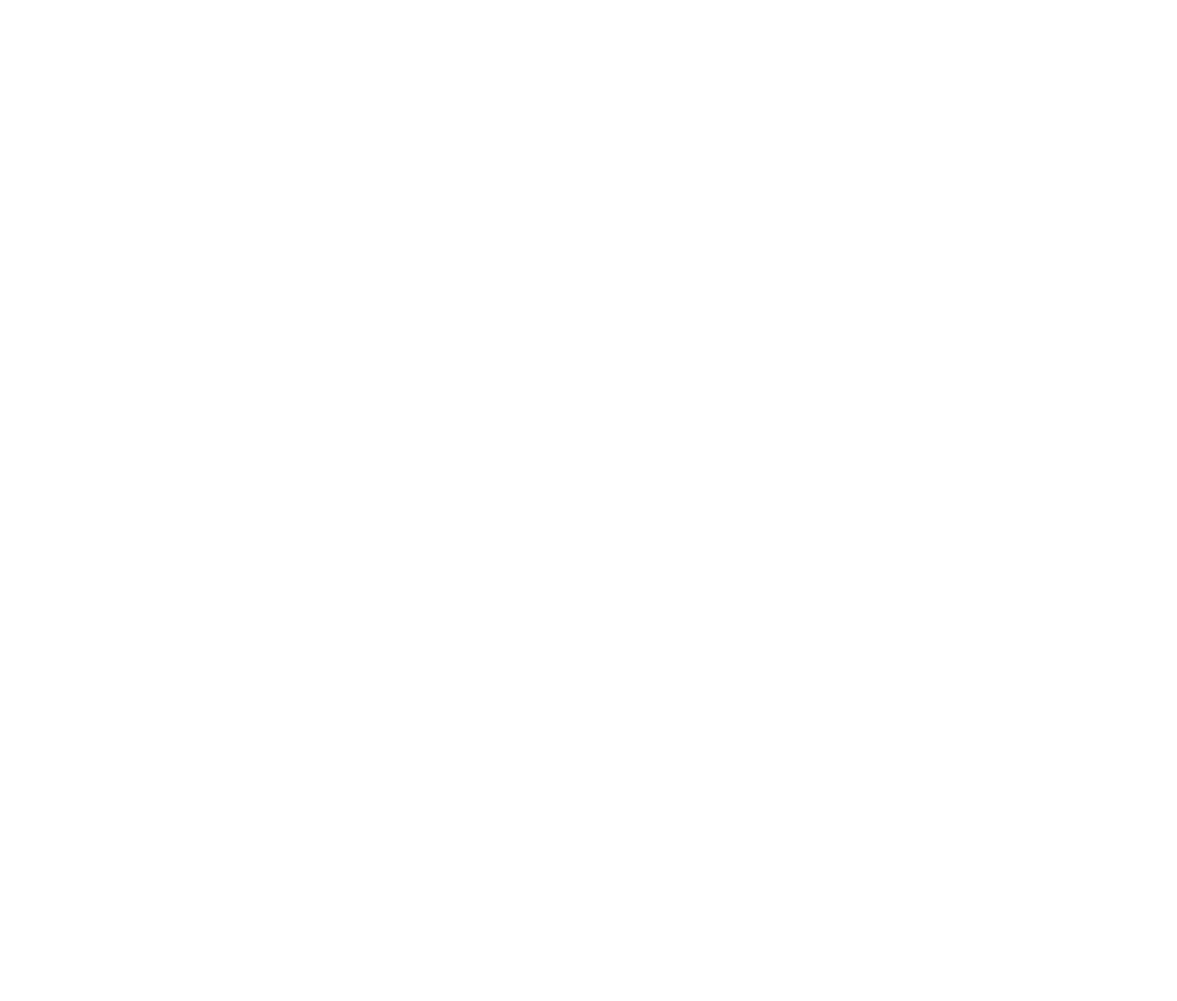
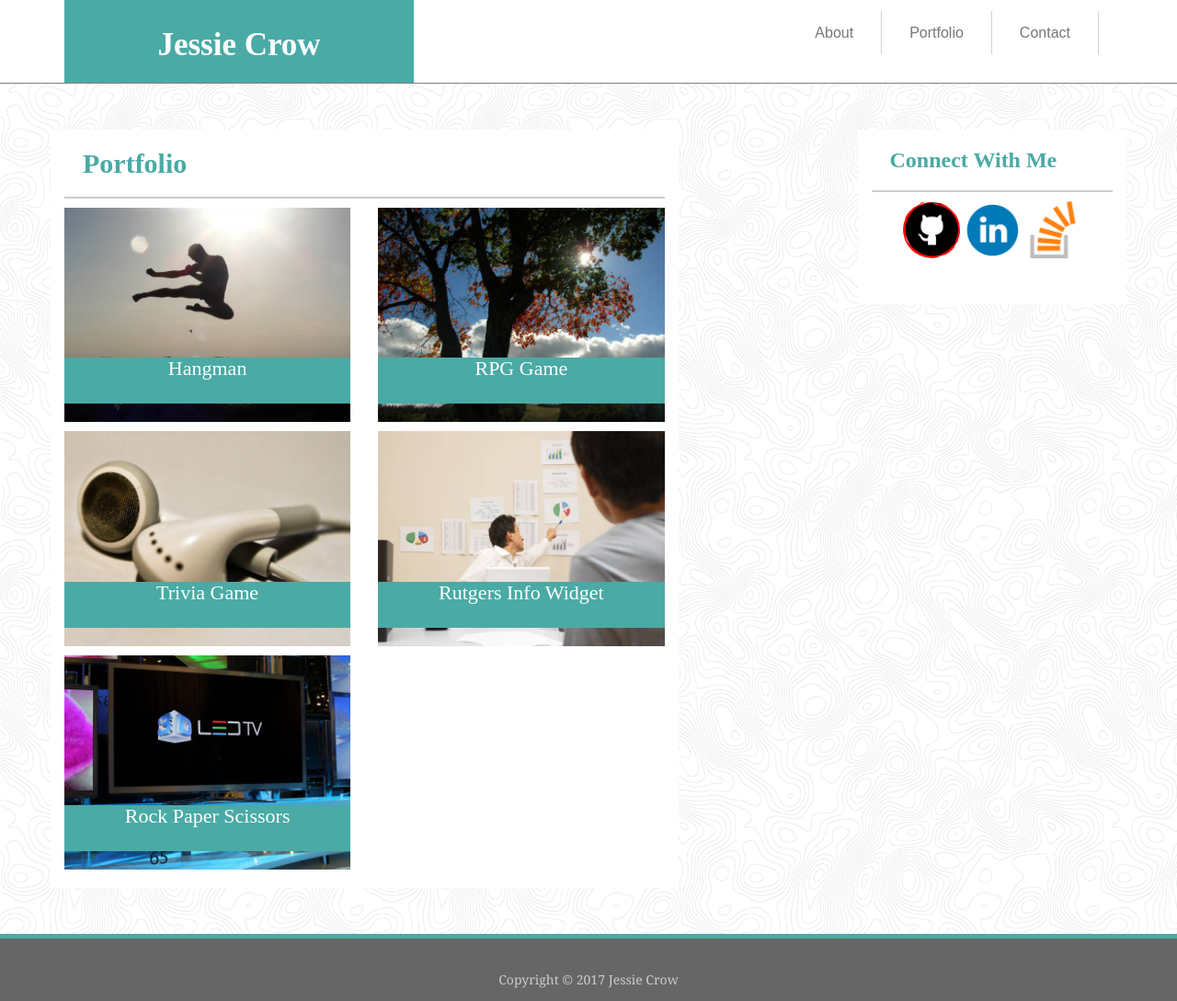
Before and after one commit to jessiecrow/Bootstrap-Portfolio, a plain HTML site: page portfolio.html in a window 1280 px wide. Shown: the whole page at 92% size. Before the commit the page ends 800 px from the top, so only its background shows below. Drawn offline with nearby package versions, Linux system fonts and the light colour scheme.

Commit message:
continuation

```diff
--- a/contact.html
+++ b/contact.html
@@ -0,0 +1,64 @@
+<!DOCTYPE html>
+<html>
+<head>
+	<meta charset="utf-8">
+	<meta name="viewport" content="width=device-width, initial-scale=1">
+	<title>Jessie Crow</title>
+	<link rel="stylesheet" type="text/css" href="reset.css">
+	<link rel="stylesheet" type="text/css" href="style.css">
+	<link rel="stylesheet" href="https://maxcdn.bootstrapcdn.com/bootstrap/3.3.7/css/bootstrap.min.css" integrity="sha384-BVYiiSIFeK1dGmJRAkycuHAHRg32OmUcww7on3RYdg4Va+PmSTsz/K68vbdEjh4u" crossorigin="anonymous">
+</head>
+<body>
+<div class="wrapper">
+	<nav>
+        <div class="container">
+            <div class="navbar-header text-center col-xs-12 col-sm-4">
+                <h1 id="logo">Jessie Crow</h1>
+            </div>
+            <div class="col-xs-12 col-sm-6 col-sm-offset-2">
+                <ul class="navbar-nav navbar-right">
+                    <li class="nav-item"><a href="index.html">About</a></li>
+                    <li class="nav-item"><a href="portfolio.html">Portfolio</a></li>
+                    <li class="nav-item"><a href="contact.html">Contact</a></li>
+                </ul>
+            </div>
+        </div>
+    </nav>
+
+	<div class="container">
+		<div class="row">
+			<section class="col-md-7">
+				<h2 id="title">Contact Me</h2>
+				<form>
+					  <div class="form-group">
+					    <label for="text">Name</label>
+					    <input type="text" class="form-control" id="text">
+					  </div>
+					  <div class="form-group">
+					    <label for="email">E-mail</label>
+					    <input type="password" class="form-control" id="email">
+					  </div>
+					  <label for="text">Message</label>
+					  <textarea class="form-control" rows="3" placeholder="Type your message here..."></textarea>
+					  <br>
+					  <button type="submit" class="btn">Submit</button>
+				</form>
+			</section>
+			<aside class="col-md-3 col-md-offset-2">
+				<h3 id="title">Connect With Me</h3>
+				<div class="text-center">
+					<a href="#"><img src="github.png" alt="Github" width="62" height="62"></a>
+					<a href="#"><img src="linkedin.png" alt="Linkedin" width="62" height="62"></a>
+					<a href="#"><img src="stov.png" alt="Stack Overflow" width="62" height="62"></a>
+				</div>
+			</aside>
+		</div>
+	</div>
+	</div>
+	<footer class="footer">
+		<div class="container">
+			<p class="text-center">Copyright &copy; 2017 Jessie Crow</p>
+		</div>
+	</footer>
+</body>
+</html>
--- a/portfolio.html
+++ b/portfolio.html
@@ -0,0 +1,61 @@
+<!DOCTYPE html>
+<html>
+<head>
+	<meta charset="utf-8">
+	<meta name="viewport" content="width=device-width, initial-scale=1">
+	<title>Jessie Crow</title>
+	<link rel="stylesheet" type="text/css" href="reset.css">
+	<link rel="stylesheet" type="text/css" href="style.css">
+	<link rel="stylesheet" href="https://maxcdn.bootstrapcdn.com/bootstrap/3.3.7/css/bootstrap.min.css" integrity="sha384-BVYiiSIFeK1dGmJRAkycuHAHRg32OmUcww7on3RYdg4Va+PmSTsz/K68vbdEjh4u" crossorigin="anonymous">
+</head>
+<body>
+<div class="wrapper">
+	<nav>
+        <div class="container">
+            <div class="navbar-header text-center col-xs-12 col-sm-4">
+                <h1 id="logo">Jessie Crow</h1>
+            </div>
+            <div class="col-xs-12 col-sm-6 col-sm-offset-2">
+                <ul class="navbar-nav navbar-right">
+                    <li class="nav-item"><a href="index.html">About</a></li>
+                    <li class="nav-item"><a href="portfolio.html">Portfolio</a></li>
+                    <li class="nav-item"><a href="contact.html">Contact</a></li>
+                </ul>
+            </div>
+        </div>
+    </nav>
+
+	<div class="container">
+		<div class="row">
+			<section class="col-md-7 gallery">
+				<h2 id="title">Portfolio</h2>
+					<div class="row">
+						<div class="col-xs-6 image-container"><img src="hangman.jpg" alt="background image" class="img-responsive"><div class="gall"><h4>Hangman</h4></div></div>
+						<div class="col-xs-6 image-container"><img src="rpg.jpg" alt="background image" class="img-responsive"><div class="gall"><h4>RPG Game</h4></div></div>
+					</div>
+					<div class="row ga">
+						<div class="col-xs-6 image-container"><img src="trivia.jpg" alt="background image" class="img-responsive"><div class="gall"><h4>Trivia Game</h4></div></div>
+						<div class="col-xs-6 image-container"><img src="riw.jpg" alt="background image" class="img-responsive"><div class="gall"><h4>Rutgers Info Widget</h4></div></div>
+					</div>
+					<div class="row ga">
+						<div class="col-xs-6 image-container"><img src="rps.jpg" alt="background image" class="img-responsive"><div class="gall"><h4>Rock Paper Scissors</h4></div></div>
+					</div>
+			</section>
+			<aside class="col-md-3 col-md-offset-2">
+				<h3 id="title">Connect With Me</h3>
+				<div class="text-center">
+					<a href="#"><img src="github.png" alt="Github" width="62" height="62"></a>
+					<a href="#"><img src="linkedin.png" alt="Linkedin" width="62" height="62"></a>
+					<a href="#"><img src="stov.png" alt="Stack Overflow" width="62" height="62"></a>
+				</div>
+			</aside>
+		</div>
+	</div>
+	</div>
+	<footer class="footer">
+		<div class="container">
+			<p class="text-center">Copyright &copy; 2017 Jessie Crow</p>
+		</div>
+	</footer>
+</body>
+</html>
--- /dev/null
+++ b/reset.css
@@ -0,0 +1,134 @@
+/* http://meyerweb.com/eric/tools/css/reset/
+   v2.0 | 20110126
+   License: none (public domain)
+*/
+
+html,
+body,
+div,
+span,
+applet,
+object,
+iframe,
+h1,
+h2,
+h3,
+h4,
+h5,
+h6,
+p,
+blockquote,
+pre,
+a,
+abbr,
+acronym,
+address,
+big,
+cite,
+code,
+del,
+dfn,
+em,
+img,
+ins,
+kbd,
+q,
+s,
+samp,
+small,
+strike,
+strong,
+sub,
+sup,
+tt,
+var,
+b,
+u,
+i,
+center,
+dl,
+dt,
+dd,
+ol,
+ul,
+li,
+fieldset,
+form,
+label,
+legend,
+table,
+caption,
+tbody,
+tfoot,
+thead,
+tr,
+th,
+td,
+article,
+aside,
+canvas,
+details,
+embed,
+figure,
+figcaption,
+footer,
+header,
+hgroup,
+menu,
+nav,
+output,
+ruby,
+section,
+summary,
+time,
+mark,
+audio,
+video {
+  padding: 0;
+  margin: 0;
+  font: inherit;
+  font-size: 100%;
+  vertical-align: baseline;
+  border: 0;
+}
+/* HTML5 display-role reset for older browsers */
+article,
+aside,
+details,
+figcaption,
+figure,
+footer,
+header,
+hgroup,
+menu,
+nav,
+section {
+  display: block;
+}
+
+body {
+  line-height: 1;
+}
+
+ol,
+ul {
+  list-style: none;
+}
+
+blockquote,
+q {
+  quotes: none;
+}
+
+blockquote:before,
+blockquote:after,
+q:before,
+q:after {
+  content: "";
+  content: none;
+}
+
+table {
+  border-spacing: 0;
+  border-collapse: collapse;
+}
--- a/style.css
+++ b/style.css
@@ -0,0 +1,202 @@
+html{
+	height: 100%;
+}
+body {
+	background-image: url("topo.png");
+	height: 100%;
+}
+nav {
+	background-color: #fff;
+	border-bottom: 1px solid grey;
+}
+section {
+	background-color: #fff;
+	margin-top: 50px;
+	margin-bottom: 50px;
+}
+#title{
+	color: #4aaaa5;
+	padding-left: 20px;
+	font-family: "Times New Roman", Times, serif;
+	font-weight: bold;
+}
+#logo{
+	font-weight: bold;
+	font-size: 35px;
+	padding-bottom: 5px;
+}
+aside {
+	background-color: #fff;
+	margin-top: 50px;
+	padding-bottom: 50px;
+}
+.navbar {
+	padding: 0px;
+	margin: 0px;
+}
+.navbar-header {
+	background-color: #4aaaa5;
+	height: 90px;
+}
+.navbar-header h1 {
+	color : #fff;
+	font-family: "Times New Roman", Times, serif;
+	font-size: 26px;
+	height: 90px;
+}
+.nav-item {
+	padding: 5px 15px;
+	float: right;
+}
+.navbar-nav li {
+	padding-top: 25px;
+	font-family: Arial, Helvetica, sans-serif;
+	font-size: 16px;
+	color: #777;
+}
+h1{
+	padding-top: 10px;
+}
+.profile{
+	float: left;
+	padding-top: 20px;
+	padding-bottom: 10px;
+}
+.navbar-nav a{
+	color: #777;
+	border-right: 1px solid lightgrey;
+	padding-right: 30px;
+}
+.navbar-nav a:hover {
+	text-decoration: none;
+	color: #4aaaa5;
+}
+.contact {
+	padding-bottom: 15px;
+	width: 100%;
+}
+.contact input[type="submit"] {
+	border: none;
+	background-color: #4aaaa5;
+	color: #fff;
+	font-family: 'Arial', 'Helvetica Neue', Helvetica, sans-serif;
+	font-size: 18px;
+	padding: 10px 5px;
+	width: 120px;
+	margin-top: 15px;
+}
+h2, h3{
+	color: #4aaaa5;
+	font-family: 'Georgia', "Times New Roman", Times, serif;
+	font-size: 28px;
+	padding-bottom: 20px;
+	margin-bottom: 25px;
+	border-bottom: solid 2px #CCC;
+}
+h3{
+	font-size: 22px;
+}
+footer {
+	clear: both;
+	background-color: #666;
+	font-family: 'Georgia', "Times New Roman", Times, serif;
+	color: #CCC;
+	border-top: solid 5px #4aaaa5;
+	padding-top: 25px;
+}
+form{
+	padding: 20px;
+}
+.btn{
+	background-color: #4aaaa5;
+	color: white;
+	text-decoration: none;
+}
+.image-container {
+	width: 50%;
+	float: left;
+	position: relative;
+	z-index: 1;
+}
+.gallery {
+	padding-bottom: 30px;
+}
+.gallery img {
+	width: 100%;
+	height: auto;
+	z-index: 1;
+}
+#bio{
+	padding-top: 25px;
+	float:
+}
+.gall {
+	width: 100%;
+	height: 50px;
+	background-color: #4aaaa5;
+	margin-top: -80px;
+	position: relative;
+	z-index: 10;
+}
+.gall h4 {
+	color: #fff;
+	font-family: "Times New Roman", Georgia, Serif;
+	font-size: 22px;
+	text-align: center;
+}
+.wrapper {
+    min-height: 100%;
+    height: auto !important;
+    height: 100%;
+    margin: 0 auto;
+}
+.footer{
+    height: 90px;
+}
+.footer .container p {
+	margin-top: 10px;
+}
+.ga {
+	clear: both;
+	margin-top: 30px;
+	margin-bottom: 10px;
+}
+
+@media only screen and (max-width: 768px) {
+	.navbar-header {
+	  margin-left: -15px;
+	  width: 105%;
+	}
+	.v-align {
+		margin-top: 0px;
+	}
+	section {
+		padding: 20px;
+		margin: 10px 15px;
+	}
+	aside {
+		padding: 20px;
+		margin: 10px 15px;
+	}
+	.contact {
+		padding-bottom: 0px;
+	}
+}
+
+@media only screen and (max-width: 980px){
+	h2 {
+		padding-top: 25px;
+	}
+	section {
+		padding-bottom: 25px;
+	}
+	h3 {
+		padding-top: 25px;
+	}
+	.gallery {
+		margin: 20px 10px;
+	}
+	.asideMargin {
+		margin: 15px 10px;
+
+}
```
Also changed, not shown: index.html (+51 -4 lines), emre.jpg (added), github.png (added), hangman.jpg (added), linkedin.png (added), riw.jpg (added), rpg.jpg (added), rps.jpg (added), stov.png (added), torres-Man_Utd_Liverpool.jpg (added), torres.jpg (added), trivia.jpg (added).
